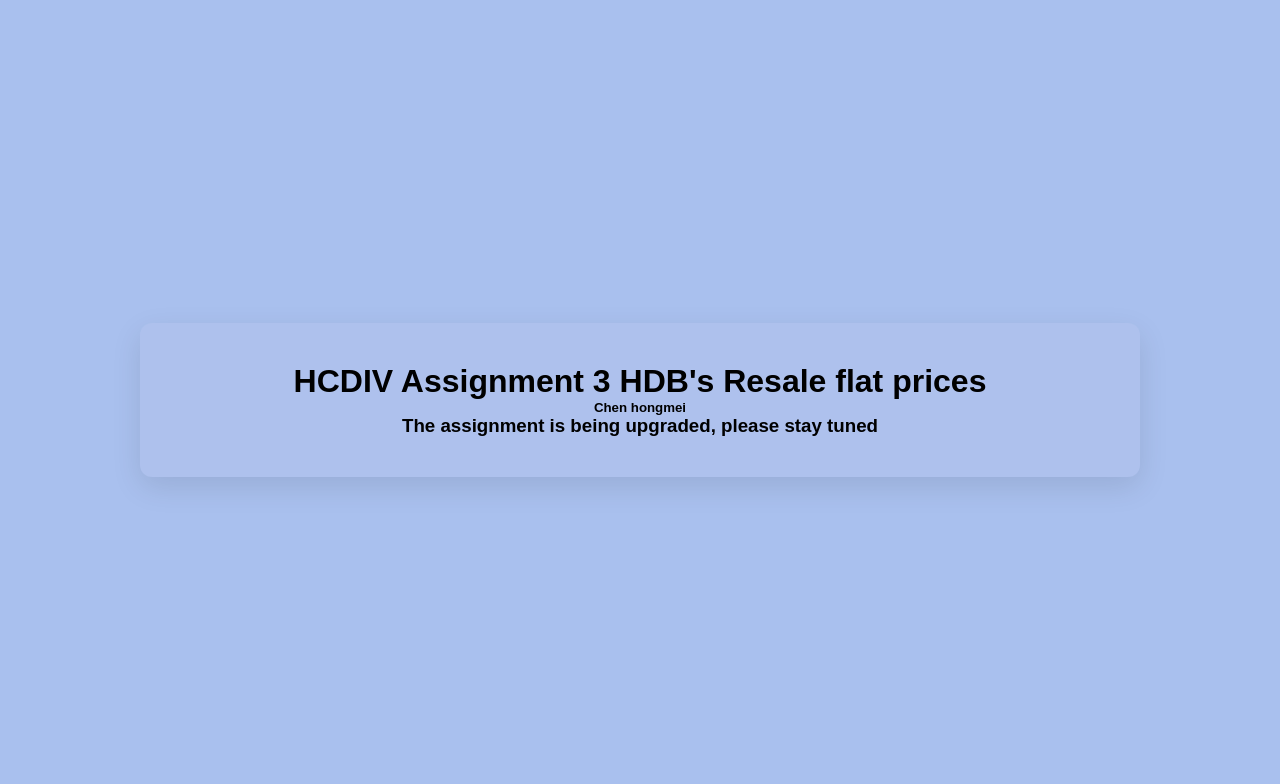
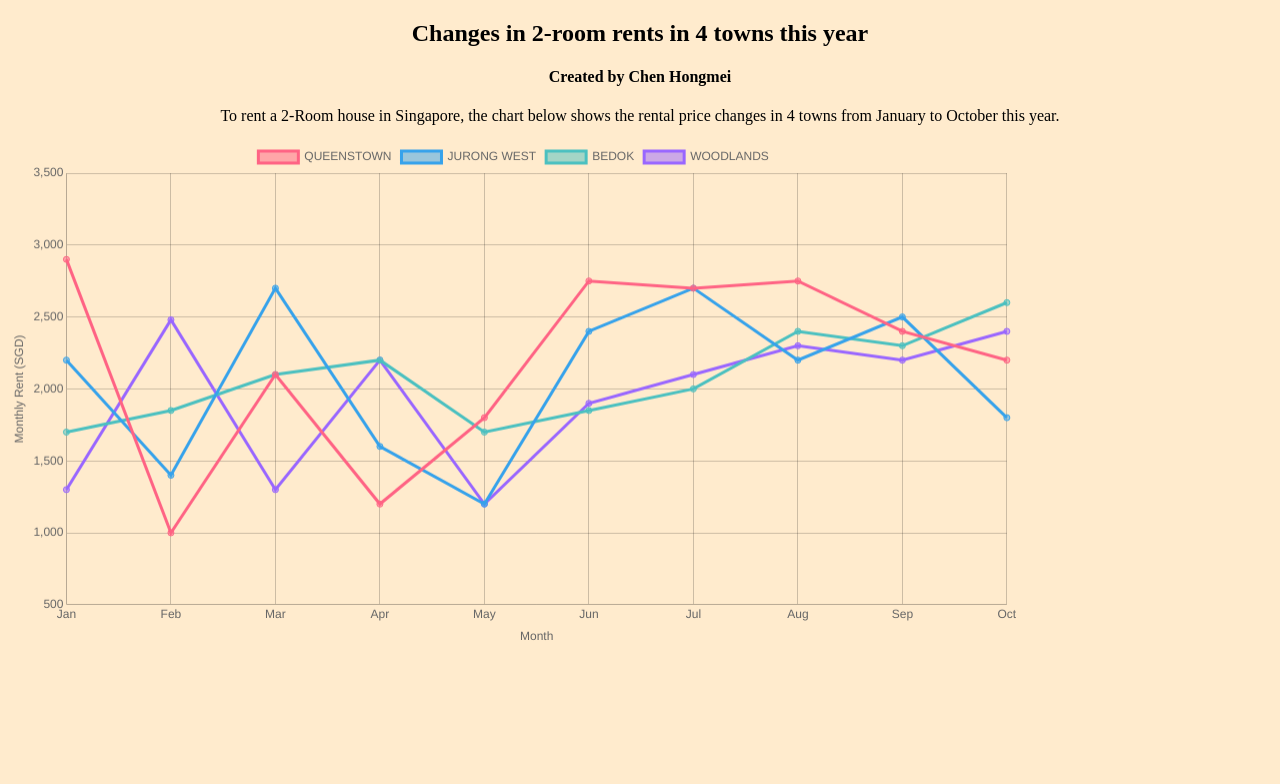
Before and after one commit to chen1hongmei/HCDIV-3, a plain HTML site: page index.html in a window 1280 px wide. Drawn offline with nearby package versions, Linux system fonts and the light colour scheme.

Commit message:
Add files via upload

```diff
--- a/index.html
+++ b/index.html
@@ -1,55 +1,147 @@
-
 <!DOCTYPE html>
 <html lang="en">
 <head>
     <meta charset="UTF-8">
     <meta name="viewport" content="width=device-width, initial-scale=1.0">
     <title>HCDIV Assignment 3 </title>
+    <script src="https://cdn.jsdelivr.net/npm/chart.js"></script> <!-- 引入Chart.js -->
     <style>
-    /* Reset default styles */
-    * {
-      box-sizing: border-box;
-      margin: 0;
-      padding: 0;
-    }
-
-    /* Body and main container */
         body {
-      font-family: 'Arial', sans-serif;
-      background-color: #a9c0ee;
-      display: flex;
+            background-color: blanchedalmond;
+            display: flexbox;
             justify-content: center;
             align-items: center;
-      min-height: 100vh;
-      margin: 0;
-      overflow-x: hidden;
+            height: 100vh;
+            margin: 200;
         }
-
-    #content {
-      width: 90%;
-      max-width: 1000px;
-      padding: 40px;
-      background-color: #aec1ed;
-      border-radius: 12px;
-      box-shadow: 0px 10px 30px rgba(0, 0, 0, 0.1);
-      text-align: center;
-      overflow: hidden;
-      position: relative;
-      animation: slideIn 0.6s ease-out;
+        #content {text-align: center;}
+        .chart-container {
+            width: 80%;
+            height: 80%;
         }
-
     </style>
 </head>
 <body>
+    <div id="content">
+        <h2>Changes in 2-room rents in 4 towns this year</h2>
+        <h4>Created by Chen Hongmei</h4>
+        <p>To rent a 2-Room house in Singapore, the chart below shows the rental price changes in 4 towns from January to October this year.</p>
+    </div>
+    <div class="chart-container">
+        <canvas id="priceChart"></canvas>
+    </div>
+    <script>
+        const ctx = document.getElementById('priceChart').getContext('2d');
 
-  <div id="content">
-    <h1>HCDIV Assignment 3 HDB's Resale flat prices</h1>
-    <h5>Chen hongmei</h5>
-    <h3>The assignment is being upgraded, please stay tuned</h3>
-    <div id="cases-container"></div>
-  </div>
+        // 月份数据
+        const labels = ['Jan', 'Feb', 'Mar', 'Apr', 'May', 'Jun', 'Jul', 'Aug', 'Sep', 'Oct'];
 
+        // 各地区的月租金数据
+        const data = {
+            labels: labels,
+            datasets: [
+                {
+                    label: 'QUEENSTOWN',
+                    data: [2900, 1000, 2100, 1200, 1800, 2750, 2700, 2750, 2400, 2200],
+                    borderColor: 'rgba(255, 99, 132, 1)',
+                    backgroundColor: 'rgba(255, 99, 132, 0.5)',
+                },
+                {
+                    label: 'JURONG WEST',
+                    data: [2200, 1400, 2700, 1600, 1200, 2400, 2700, 2200, 2500, 1800],
+                    borderColor: 'rgba(54, 162, 235, 1)',
+                    backgroundColor: 'rgba(54, 162, 235, 0.5)',
+                },
+                {
+                    label: 'BEDOK',
+                    data: [1700, 1850, 2100, 2200, 1700, 1850, 2000, 2400, 2300, 2600],
+                    borderColor: 'rgba(75, 192, 192, 1)',
+                    backgroundColor: 'rgba(75, 192, 192, 0.5)',
+                },
+                {
+                    label: 'WOODLANDS',
+                    data: [1300, 2480, 1300, 2200, 1200, 1900, 2100, 2300, 2200, 2400],
+                    borderColor: 'rgba(153, 102, 255, 1)',
+                    backgroundColor: 'rgba(153, 102, 255, 0.5)',
+                }
+            ]
+        };
 
+        const config = {
+            type: 'line',
+            data: data,
+            options: {
+                plugins: {
+                    legend: {
+                        position: 'top',
+                    },
+                    datalabels: {
+                        formatter: (value, ctx) => {
+                            let dataset = ctx.dataset;
+                            let index = dataset.data.indexOf(value);
+                            return dataset.label + ': ' + value;
+                        },
+                        color: '#000',
+                        font: {
+                            weight: 'bold'
+                        }
+                    }
+                },
+                scales: {
+                    y: {
+                        title: {
+                            display: true,
+                            text: 'Monthly Rent (SGD)'
+                        },
+                        beginAtZero: false, // 不从零开始，根据数据范围自动调整
+                        suggestedMin: Math.min(...data.datasets.map(ds => Math.min(...ds.data))) - 500, // 设置y轴的最小值
+                        suggestedMax: Math.max(...data.datasets.map(ds => Math.max(...ds.data))) + 500, // 设置y轴的最大值
+                        grid: {
+                            drawBorder: false,
+                            drawTicks: false,
+                            borderDash: [3, 3],
+                            color: 'rgba(0, 0, 0, 0.2)'
+                        }
+                    },
+                    x: {
+                        title: {
+                            display: true,
+                            text: 'Month'
+                        },
+                        grid: {
+                            drawBorder: false,
+                            drawTicks: false,
+                            borderDash: [3, 3],
+                            color: 'rgba(0, 0, 0, 0.2)'
+                        }
+                    }
+                },
+                animation: {
+                    duration: 2000,
+                    easing: 'easeOutBounce'
+                },
+                interaction: {
+                    mode: 'index',
+                    intersect: false,
+                },
+                hover: {
+                    mode: 'index',
+                    intersect: true
+                },
+                tooltips: {
+                    intersect: true,
+                    callbacks: {
+                        label: function(context) {
+                            const { label, datasetIndex, parsed } = context;
+                            const value = parsed[datasetIndex].data[context.dataIndex];
+                            return `${label}: ${value} SGD`;
+                        }
+                    }
+                }
+            }
+        };
 
+        const priceChart = new Chart(ctx, config);
+    </script>
 </body>
 </html>
```
Lines whose indentation alone changed are shown as unchanged.
